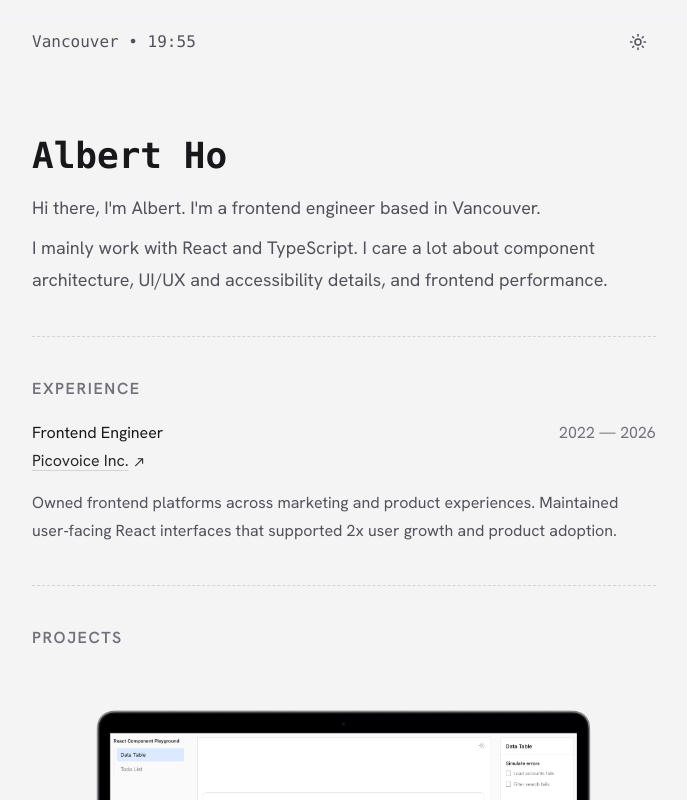
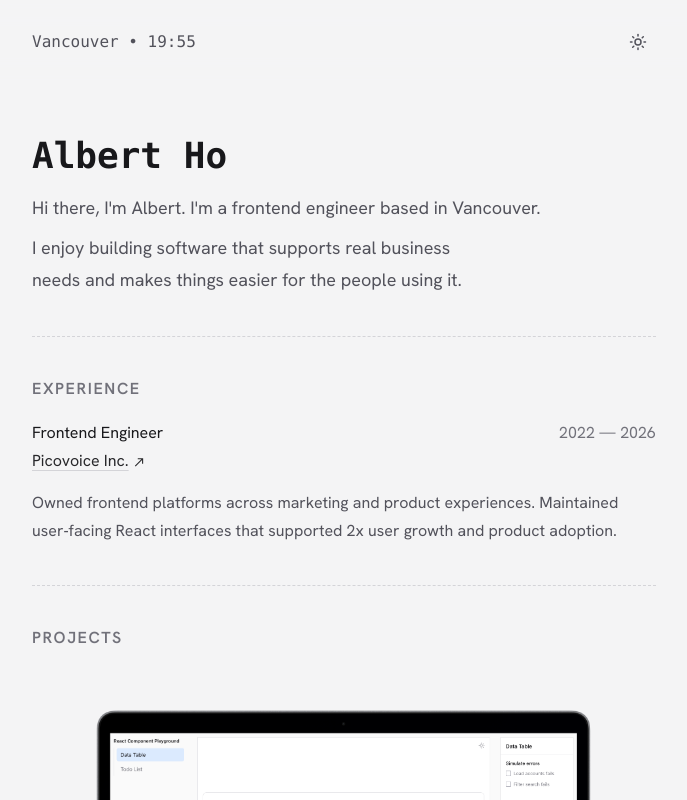
Before and after one commit to albho/albho, a React (Vite) app: page / in a window 1280 px wide. Shown: the top 800 px of the page, without its empty margins (296-983 px from the left). Built offline with nearby package versions, Linux system fonts and the light colour scheme.

Commit message:
update intro

```diff
--- a/src/App.tsx
+++ b/src/App.tsx
@@ -83,9 +83,8 @@ export default function App() {
           </p>
 
           <p className="mt-2 text-lg leading-8 text-balance text-[var(--text-secondary)]">
-            I mainly work with React and TypeScript. I care a lot about
-            component architecture, UI/UX and accessibility details, and
-            frontend performance.
+            I enjoy building software that supports real business needs and
+            makes things easier for the people using it.
           </p>
         </motion.header>
 
```
